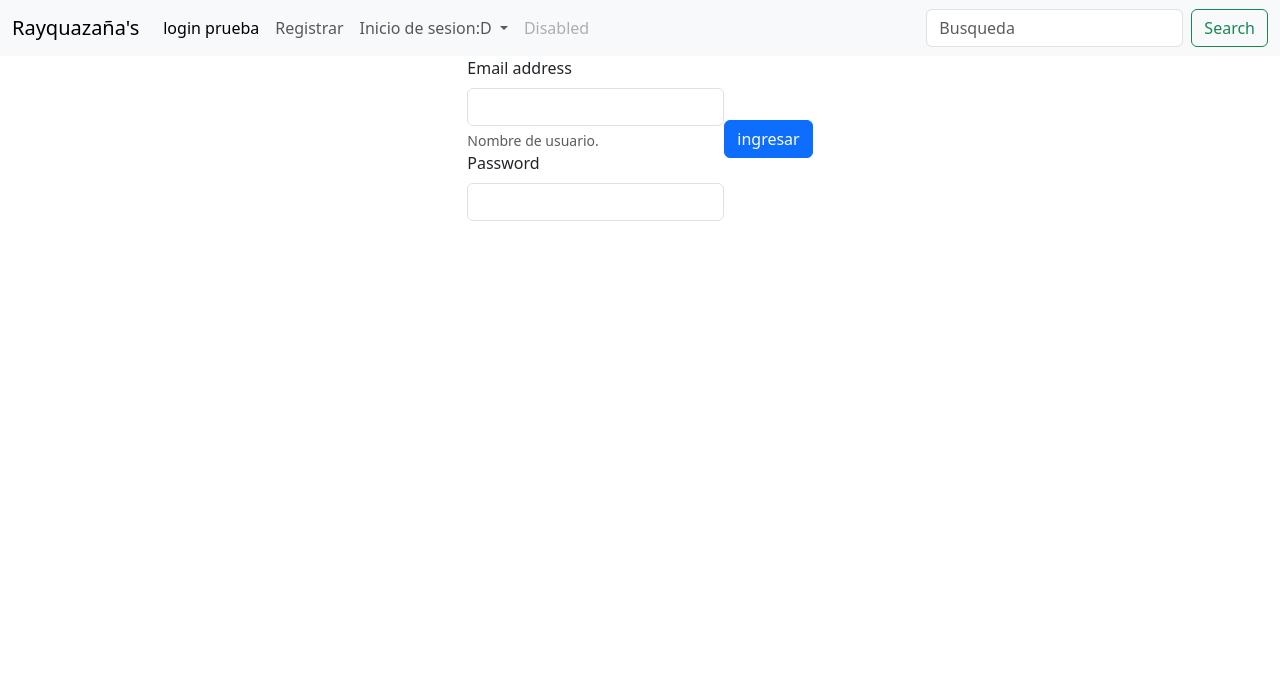
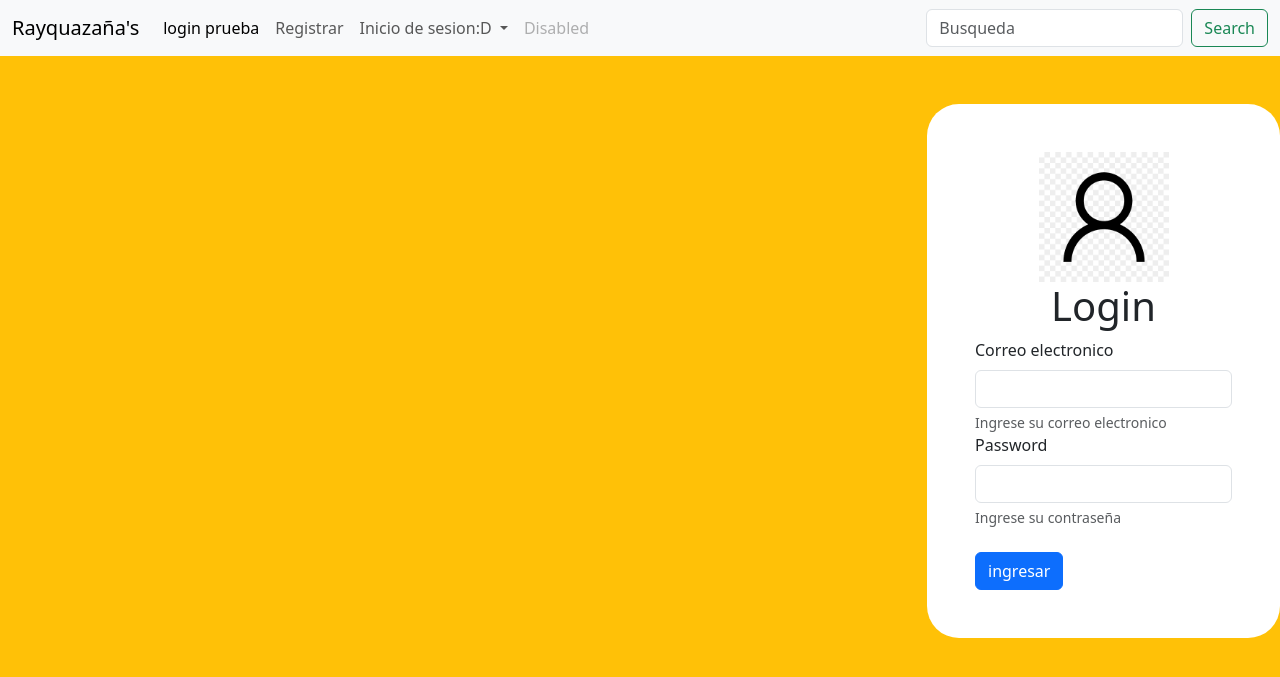
Before and after one commit to Crisdamapa2210/RestauranteDS2, a PHP site: page /Vista/login_admin2.php in a window 1280 px wide. Shown: the top 677 px of the page. Run offline with PHP 8.4, Linux system fonts and the light colour scheme.

Commit message:
login creo xd

```diff
--- a/Modelo/validacion.php
+++ b/Modelo/validacion.php
@@ -15,7 +15,7 @@ $filas = mysqli_num_rows($resultado);
 if ($filas) {
     header("location: ../home.php");
 } else {
-    include("../logins/login_user.php");
+    include("location: ../logins/login_user.php");
     ?>
     <h1 class="bad">Usuario o contraseña equivocados</h1>
     <?php
--- a/Modelo/validacion_vendedor.php
+++ b/Modelo/validacion_vendedor.php
@@ -17,7 +17,7 @@ if ($filas) {
 } else {
     include("login_vendedor.php");
     ?>
-    <h1 class="bad">Usuario o contraseña equivocados</h1>
+
     <?php
 }
 mysqli_free_result($resultado);
--- a/Vista/login_admin2.php
+++ b/Vista/login_admin2.php
@@ -5,29 +5,35 @@
     <meta charset="UTF-8">
     <meta name="viewport" content="width=device-width, initial-scale=1.0">
     <title>Login</title>
+    <link rel="stylesheet" type="text/css" href="styleLogin.css">
     <link href="https://cdn.jsdelivr.net/npm/bootstrap@5.3.3/dist/css/bootstrap.min.css" rel="stylesheet"
     integrity="sha384-QWTKZyjpPEjISv5WaRU9OFeRpok6YctnYmDr5pNlyT2bRjXh0JMhjY6hW+ALEwIH" crossorigin="anonymous">
 </head>
 
-<body>
-<div>
+<body class="bg-warning">
   <?php
       include("navbar.php");
    ?>
+  <form class="bg-warning d-flex justify-content-end" action="../Modelo/validacion_admin.php" method="post">
+    <div class="bg-white p-5 rounded-5">
+      <div
+        class="d-flex justify-content-center "><img src="../imagen/login.png" height="130px" width="130px">
       </div>
-<form class="d-flex justify-content-center align-items-center" action="../Modelo/validacion_admin.php" method="post">
-  <div>
-    <label for="exampleInputEmail1" class="form-label">Email address</label>
+      <h1 class="d-flex justify-content-center">Login</h1>
+      <label for="exampleInputEmail1" class="form-label">Correo electronico</label>
       <input type="text" class="form-control" id="exampleInputEmail1" aria-describedby="emailHelp" name="usuario">
-    <div id="emailHelp" class="form-text">Nombre de usuario.</div>
-
+      <div id="emailHelp" class="form-text">Ingrese su correo electronico</div>
       <label for="exampleInputPassword1" class="form-label">Password</label>
       <input type="password" class="form-control" id="exampleInputPassword1" name="contraseña">
+      <div id="exampleInputPassword1" class="form-text">Ingrese su contraseña</div><br>
+      <button type="submit" class="btn btn-primary">ingresar</button>
   </div>
-  <button type="submit" class="btn btn-primary">ingresar</button><br><br><br>
   </form>
+
+
   <script src="https://cdn.jsdelivr.net/npm/bootstrap@5.3.3/dist/js/bootstrap.bundle.min.js"
   integrity="sha384-YvpcrYf0tY3lHB60NNkmXc5s9fDVZLESaAA55NDzOxhy9GkcIdslK1eN7N6jIeHz" crossorigin="anonymous"></script>
+
 </body>
 
 </html>
--- a/Vista/navbar.php
+++ b/Vista/navbar.php
@@ -20,16 +20,16 @@
           <a class="nav-link active" aria-current="page" href="login_admin2.php">login prueba</a>
         </li>
         <li class="nav-item">
-          <a class="nav-link" href="../signups/signup_ususario.php">Registrar</a>
+          <a class="nav-link" href="../Controlador/signup_ususario.php">Registrar</a>
         </li>
         <li class="nav-item dropdown">
           <a class="nav-link dropdown-toggle" href="#" role="button" data-bs-toggle="dropdown" aria-expanded="false">
             Inicio de sesion:D
           </a>
           <ul class="dropdown-menu">
-            <li><a class="dropdown-item" href="../logins/login_admin.php">Admistrador</a></li>
-            <li><a class="dropdown-item" href="../logins/login_vendedor.php">Vendedor</a></li>
-            <li><a class="dropdown-item" href="../logins/login_user.php">Usuarios</a></li>
+            <li><a class="dropdown-item" href="../Vista/login_admin2.php">Admistrador</a></li>
+            <li><a class="dropdown-item" href="../Vista/login_vendedor2.php">Vendedor</a></li>
+            <li><a class="dropdown-item" href="../Vista/login_user2.php">Usuarios</a></li>
           </ul>
         </li>
         <li class="nav-item">
@@ -45,5 +45,6 @@
 </nav>
     <script src="https://cdn.jsdelivr.net/npm/bootstrap@5.3.3/dist/js/bootstrap.bundle.min.js"
     integrity="sha384-YvpcrYf0tY3lHB60NNkmXc5s9fDVZLESaAA55NDzOxhy9GkcIdslK1eN7N6jIeHz" crossorigin="anonymous"></script>
+    <br><br>
 </body>
 </html>
--- a/Vista/styleaccess.css
+++ b/Vista/styleLogin.css
@@ -1,12 +1,14 @@
+
+
 .ok {
-	text-align: center;
+	text-align: top;
 	width: 100%;
 	padding: 12px;
 	background-color: #1e6;
 	color: #fff
 }
 .bad {
-	text-align: center;
+	text-align: top;
 	width: 100%;
 	padding: 12px;
 	background-color: #a22;
```
Also changed, not shown: Modelo/validacion_admin.php (+5 -3 lines), imagen/login.png (added). Lines whose indentation alone changed are shown as unchanged.
